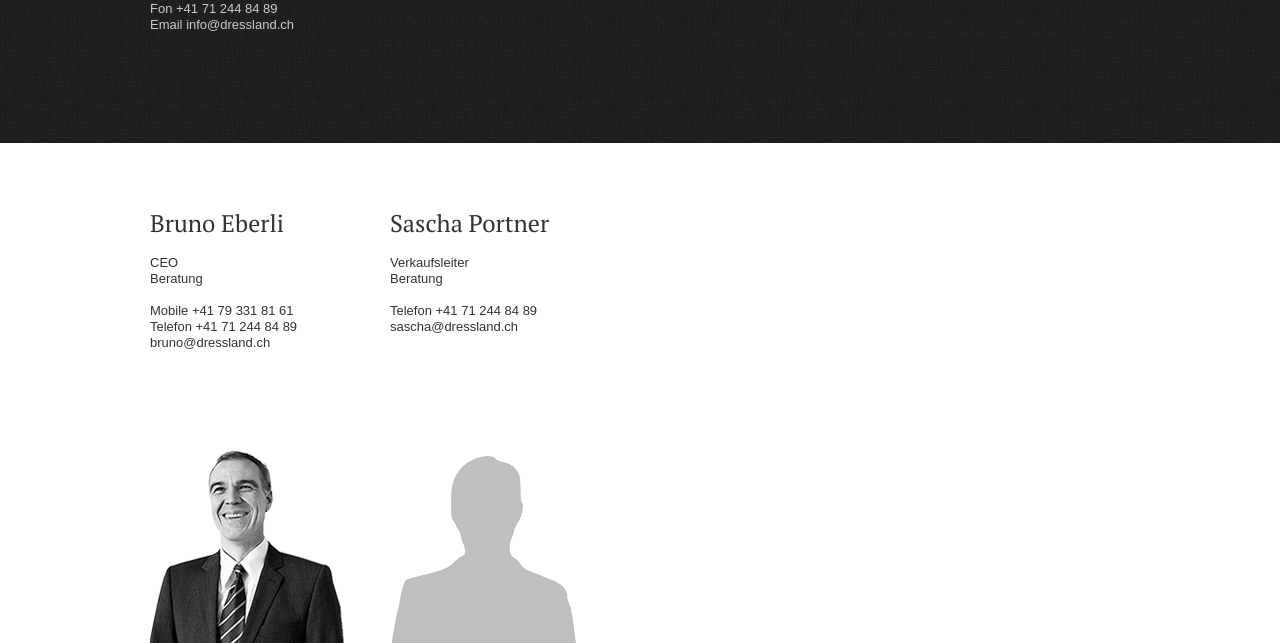
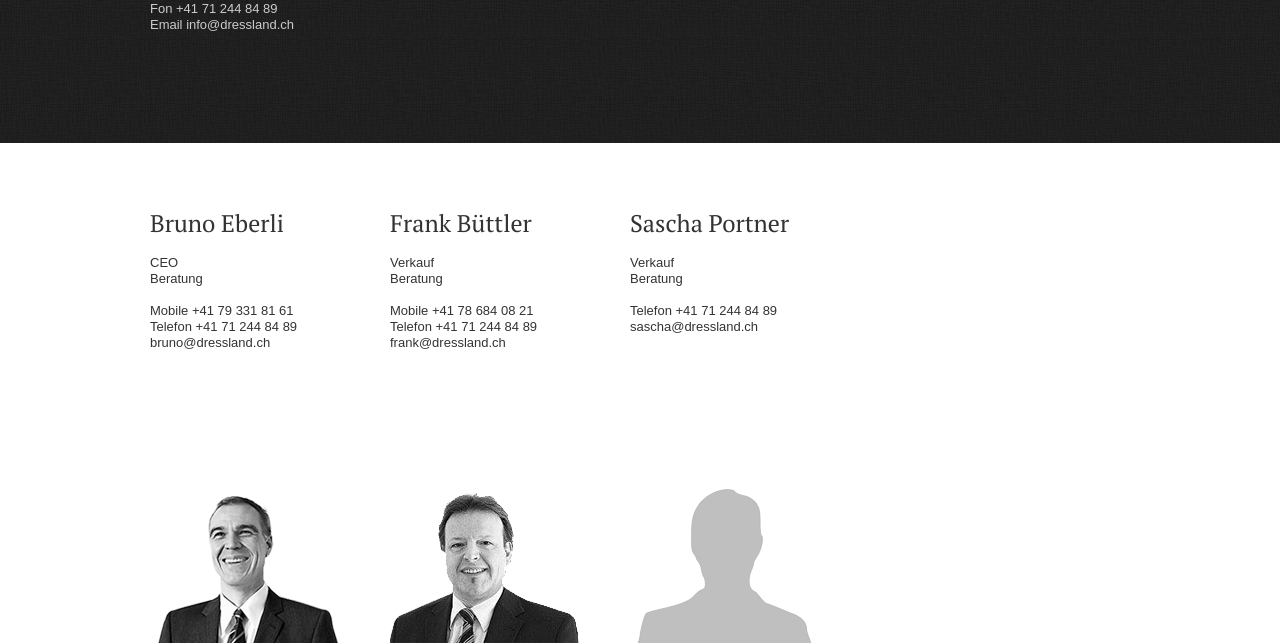
Before and after one commit to timbukflow/dressland, a PHP site: page /de/kontakt.html in a window 1280 px wide. Shown: the part 307-950 px from the top of the page. Run offline with PHP 8.4, Linux system fonts and the light colour scheme.

Commit message:
kontakt frank

```diff
--- a/de/css/style.css
+++ b/de/css/style.css
@@ -300,6 +300,7 @@ a.current {color:#c00 !important;}
 .kontakt a {color:#ccc;}
 
 #bruno	{background-image:url(../img/firma_ansprechperson_bruno.png);background-repeat:no-repeat;background-position:-10px bottom;}
+#frank	{background-image:url(../img/firma_ansprechperson_frank.png);background-repeat:no-repeat;background-position:-10px bottom;}
 #oso	{background-image:url(../img/firma_ansprechperson_sascha.png);background-repeat:no-repeat;background-position:-10px bottom;}
 
 .sliding img {float:right;margin-top:50px;position:absolute;bottom:0px;right:0px;}
--- a/de/kontakt.html
+++ b/de/kontakt.html
@@ -106,9 +106,19 @@
 							<a href="mailto:bruno@dressland.ch">bruno@dressland.ch</a>
 							</div>
 
+                            <div class="team" id="frank">
+							<h1>Frank Büttler</h1>
+							Verkauf<br />
+							Beratung<br /><br />
+
+							Mobile	+41 78 684 08 21<br />
+							Telefon	+41 71 244 84 89<br />
+							<a href="mailto:frank@dressland.ch">frank@dressland.ch</a>
+							</div>
+
 							<div class="team" id="oso">
 							<h1>Sascha Portner</h1>
-							Verkaufsleiter<br />
+							Verkauf<br />
 							Beratung<br /><br />
 
 							Telefon	+41 71 244 84 89<br />
```
Also changed, not shown: de/firma.html (+12 -2 lines), de/img/firma_ansprechperson_bruno.png, de/img/firma_ansprechperson_frank.png (added), de/img/firma_ansprechperson_sascha.png.
